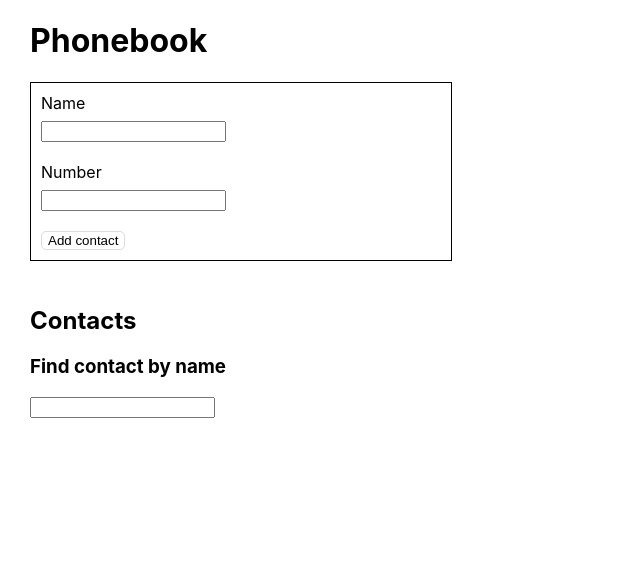
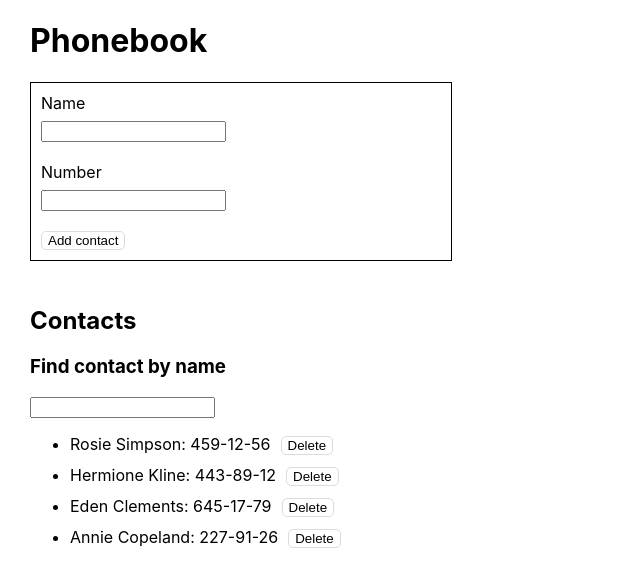
Before and after one commit to szkic/goit-react-hw-02-phonebook, a React (Create React App) app: page / in a window 1280 px wide. Shown: the top 584 px of the page, without its empty margins (0-640 px from the left). Built offline with nearby package versions, Linux system fonts and the light colour scheme.

Commit message:
deleted empty tag

```diff
--- a/src/components/App.jsx
+++ b/src/components/App.jsx
@@ -7,7 +7,12 @@
 
 export class App extends Component {
   state = {
-    contacts: [],
+    contacts: [
+      { id: 'id-1', name: 'Rosie Simpson', number: '459-12-56' },
+      { id: 'id-2', name: 'Hermione Kline', number: '443-89-12' },
+      { id: 'id-3', name: 'Eden Clements', number: '645-17-79' },
+      { id: 'id-4', name: 'Annie Copeland', number: '227-91-26' },
+    ],
     filter: '',
   };
 
--- a/src/components/ContactList/ContactList.jsx
+++ b/src/components/ContactList/ContactList.jsx
@@ -13,7 +13,6 @@
     const { contacts } = this.props;
 
     return (
-      <>
       <ul>
         {contacts.map(contact => {
           return (
@@ -31,7 +30,6 @@
           );
         })}
       </ul>
-      </>
     );
   }
 }
```
Lines whose indentation alone changed are shown as unchanged.
